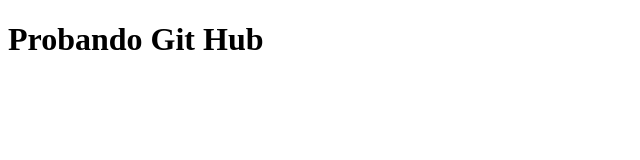
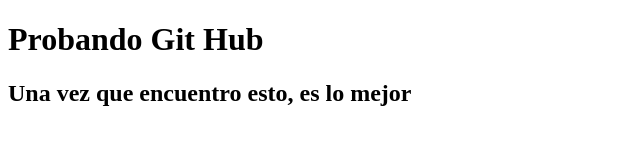
Before and after one commit to Denis6s/PorbandoVscode, a plain HTML site: page index.html in a window 1280 px wide. Shown: the whole page, without its empty margins (0-640 px from the left). Drawn offline with Linux system fonts and the light colour scheme.

Commit message:
Modificando

```diff
--- a/index.html
+++ b/index.html
@@ -7,5 +7,9 @@
 </head>
 <body>
     <h1>Probando Git Hub</h1>
+
+    <section>
+        <h2>Una vez que encuentro esto, es lo mejor</h2>
+    </section>
 </body>
 </html>
```
